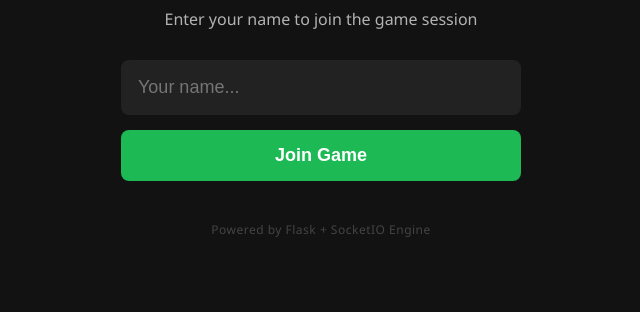
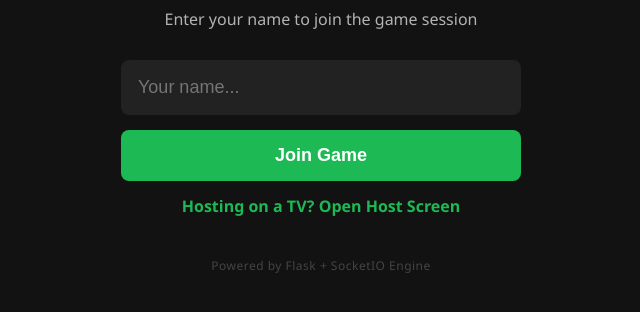
Before and after one commit to alkalinesolo/music-trivia, a Flask app: page / in a window 1280 px wide. Shown: the part 161-473 px from the top of the page, without its empty margins (319-959 px from the left). Run offline with Flask 3, Linux system fonts and the light colour scheme.

Commit message:
Adding host

```diff
--- a/app.py
+++ b/app.py
@@ -50,7 +50,7 @@ def index():
 
 @app.route('/host')
 def host():
-    join_url = request.host_url
+    join_url = request.host_url.rstrip('/')
     return render_template(
         'host.html',
         room_code=ROOM_CODE,
@@ -133,7 +133,11 @@ def handle_start_round():
     emit('new_round', {'lyric': current_song['lyric']}, room=PLAYER_ROOM)
 
     # Notify host screen with full data and start clock countdown
-    emit('host_round_started', {'song': current_song, 'time': ROUND_TIME}, room=HOST_ROOM)
+    emit(
+        'host_round_started',
+        {'song': current_song, 'time': ROUND_TIME, 'total_players': len(players)},
+        room=HOST_ROOM
+    )
 
     # Start the automated round closing countdown thread
     round_timer = threading.Timer(ROUND_TIME, auto_close_round)
@@ -194,6 +198,7 @@ def handle_show_results():
 
     for player in players:
         guess = guesses.get(player, "").strip()
+        no_guess = not bool(guess)
         if guess:
             score = calculate_score(guess, correct_answer)
         else:
@@ -205,6 +210,8 @@ def handle_show_results():
             'player': player,
             'guess': guess,
             'score': score,
+            'round_score': score,
+            'no_guess': no_guess,
             'total_score': leaderboard[player]
         })
 
--- a/templates/index.html
+++ b/templates/index.html
@@ -73,6 +73,18 @@
             color: #444;
             letter-spacing: 0.5px;
         }
+
+        .host-link {
+            margin-top: 14px;
+            display: block;
+            color: #1db954;
+            text-decoration: none;
+            font-weight: 600;
+        }
+
+        .host-link:hover {
+            text-decoration: underline;
+        }
     </style>
 </head>
 <body>
@@ -93,6 +105,8 @@
         >
         <button type="submit">Join Game</button>
     </form>
+
+    <a class="host-link" href="/host">Hosting on a TV? Open Host Screen</a>
 
     <div class="footer">
         Powered by Flask + SocketIO Engine
```
Also changed, not shown: templates/host.html (+16 -3 lines), 1 other file.
